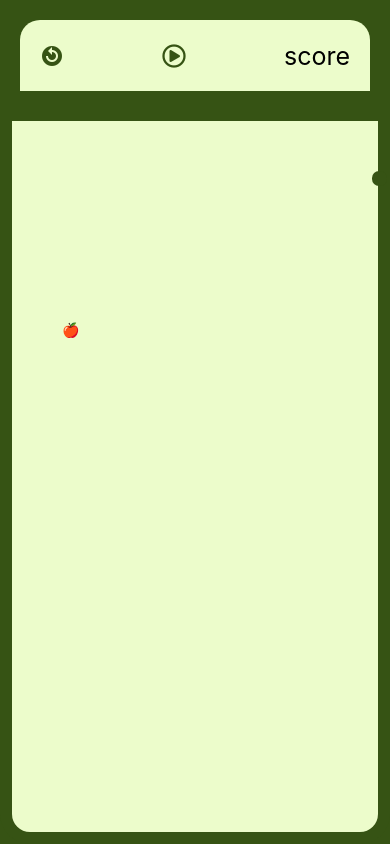
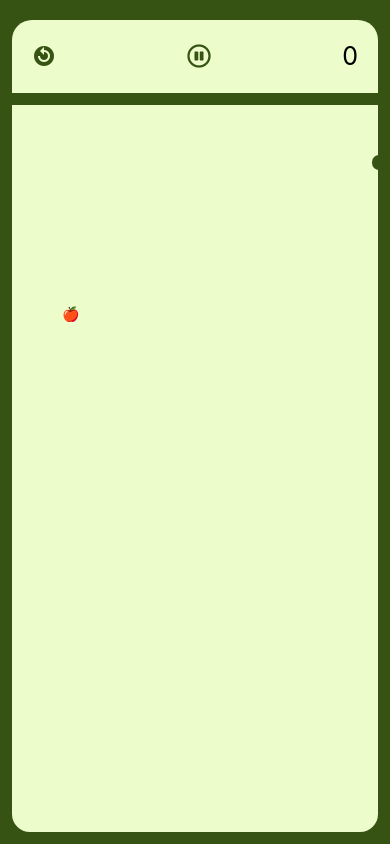
Before and after one commit to galipShen/snake-game, a React Native app: screen / in a window 390 px wide. Built offline with nearby package versions, Linux system fonts and the light colour scheme.

Commit message:
header logic

```diff
--- a/src/components/Game.tsx
+++ b/src/components/Game.tsx
@@ -37,13 +37,11 @@ export default function Game(): JSX.Element {
     }, [isGameOver, isPaused, snake])
 
     const moveSnake = () => {
-        const snakeHead = snake[0];  // buradaki 0 ilk arr mi , yada her iki x ve y ye 0 vermek mi , hayır ama sor
+        const snakeHead = snake[0];
         const newHead = { ...snakeHead }
-        // game over func
         if (checkGameOver(snakeHead, GAME_BOUNDS)) {
             setIsGameOver((prev) => !prev)     //setIsGameOver(true) neden böyle kullanmadık
             // bence önceki state i bilmezsek ve ona göre çalışmazsa sorun çıkar, bi önceki duruma göre devem etmiş olmayız
-
             return   /// return to prevent keep continue
         }
         switch (direction) {
@@ -63,7 +61,7 @@ export default function Game(): JSX.Element {
                 break;
         }
         if (checkEatsFruit(newHead, food, 2)) {
-            setFood(randomFruitPosition(GAME_BOUNDS.xMax, GAME_BOUNDS.yMax)) //BUG-iki defa çalışıyor, tek görünmeli ,
+            setFood(randomFruitPosition(GAME_BOUNDS.xMax, GAME_BOUNDS.yMax))
             setSnake([newHead, ...snake])  // neden newHead //BUG- yılan x ve y ekseninde tersine dönmemeli  kendi içinden geçermiş gibi görünüyor
             setScore(score + SCORE_INCREMENT)
         } else {
@@ -74,36 +72,39 @@ export default function Game(): JSX.Element {
 
     const handleGesture = (event: GestureEventType) => {
         const { translationX, translationY } = event.nativeEvent
-        // console.log(translationX, translationY)
         if (Math.abs(translationX) > Math.abs(translationY)) {
             if (translationX > 0) {
-                //moveright
                 setDirection(Direction.Right)
             } else {
-                //moveleft
                 setDirection(Direction.Left)
             }
         } else {
             if (translationY > 0) {
-                //move down
                 setDirection(Direction.Down)
-
             } else {
-                //moveup
                 setDirection(Direction.Up)
             }
         }
+    }
+    const replay = () => {
+        setSnake(SNAKE_INITIAL_POSITION)
+        setFood(FOOD_INITIAL_POSITION)
+        setIsGameOver(false)
+        setScore(0)
+        setDirection(Direction.Right),
+            setIsPaused(false)
+    }
+    const pauseGame = () => {
+        setIsPaused(prev => !prev)
     }
 
     return (
         <PanGestureHandler onGestureEvent={handleGesture} >
             <SafeAreaView style={styles.container} >
-                <StatusBar barStyle={"dark-content"} backgroundColor={"transparent"} />
-                <Header>
-
+                <StatusBar barStyle={"light-content"} backgroundColor={Colors.primary} />
+                <Header replay={replay} isPaused={isPaused} score={score} pauseGame={pauseGame}>
                 </Header>
                 <View style={styles.boundaries}>
-
                     <Snake snake={snake} />
                     <Fruit x={food.x} y={food.y} />
                 </View>
@@ -124,6 +125,6 @@ const styles = StyleSheet.create({
         backgroundColor: Colors.background,
         borderBottomLeftRadius: 30,
         borderBottomRightRadius: 30,
-        borderTopWidth: 10,
+
     }
 });
--- a/src/components/Header.tsx
+++ b/src/components/Header.tsx
@@ -6,27 +6,26 @@ import { Colors } from "../styles/colors";
 
 
 interface HeaderProps {
-
+    replay: () => void;
+    isPaused: boolean;
+    pauseGame: () => void;
+    score: number;
 }
 
-export default function Header({ }: HeaderProps): JSX.Element {
+export default function Header({ replay, isPaused, score, pauseGame }: HeaderProps): JSX.Element {
     return (
         <View style={styles.container} >
-            <TouchableOpacity>
+            <TouchableOpacity onPress={replay} >
                 <MaterialIcons name="replay-circle-filled" size={24} color={Colors.primary} />
             </TouchableOpacity>
-            <TouchableOpacity>
+            <TouchableOpacity
+                onPress={pauseGame}
+            >
                 <FontAwesome5
-                    name="play-circle"
-                    //play-circle
-                    //yukarısi bool ile isPaused state i ile deişecek
-
+                    name={isPaused ? "play-circle" : "pause-circle"}
                     size={24} color={Colors.primary} />
-
-
             </TouchableOpacity>
-            {/* score prop olarak game içinden geelcek */}
-            <Text style={styles.scoreText} >score</Text>
+            <Text style={styles.scoreText} >{score}</Text>
 
         </View>
     )
@@ -38,14 +37,12 @@ const styles = StyleSheet.create({
         flexDirection: "row",
         backgroundColor: Colors.background,
         justifyContent: "space-between",
-        borderBottomWidth: 20,
-        borderBottomColor: Colors.primary,
         borderTopLeftRadius: 20,
         borderTopRightRadius: 20,
-        marginHorizontal: 20,
+        marginHorizontal: 12,
         alignItems: "center",
         marginTop: 20,
-        paddingHorizontal: 20
+        paddingHorizontal: 20,
     },
     scoreText: {
         fontSize: 25
```
